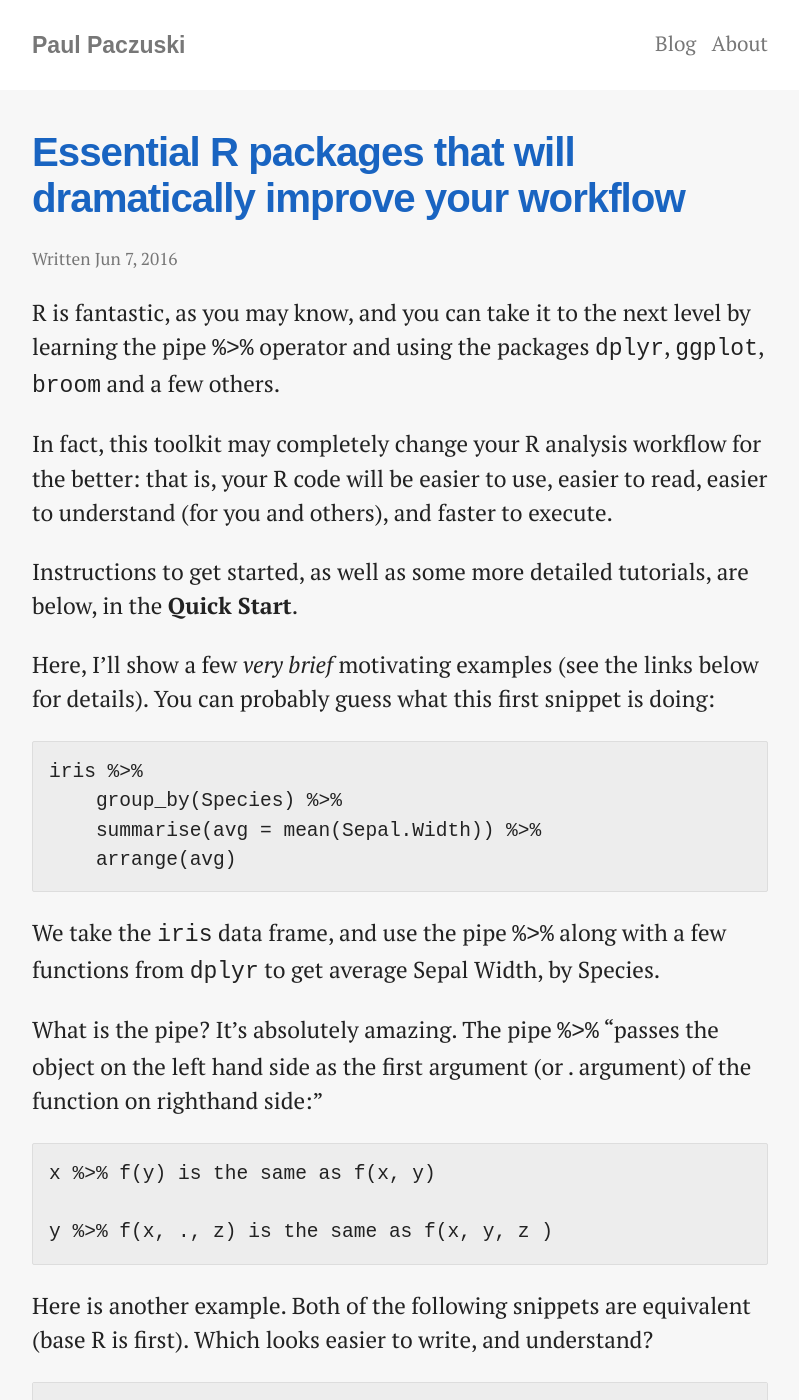
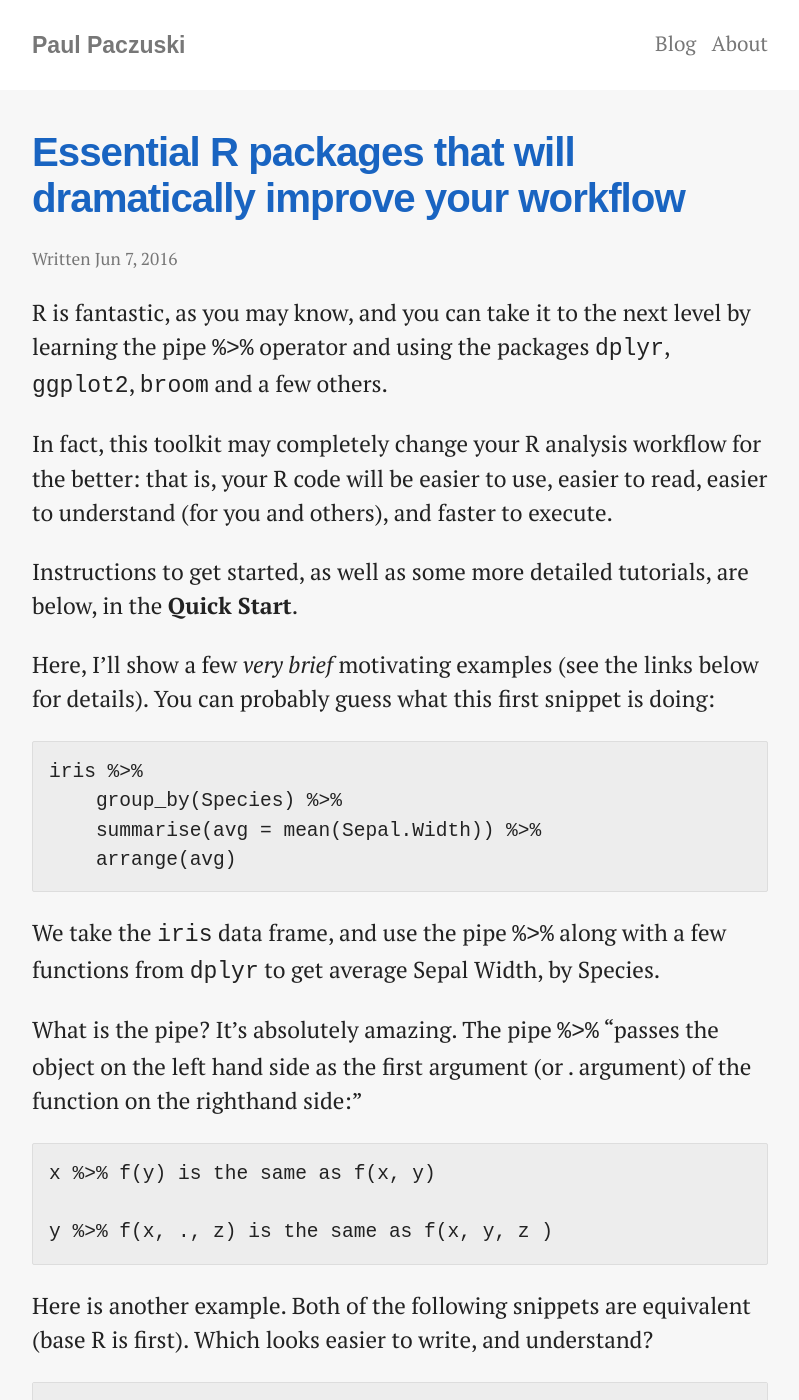
Before and after one commit to pavopax/pavopax.github.io, a Jekyll site: the page built from _posts/2016-06-07-a-new-R-workflow-with-dplyr.md, in a window 1280 px wide and 1400 px high. Shown: the whole window, without its empty margins (240-1039 px from the left). Built offline with Jekyll 4.4.1, drawn with Linux system fonts in a browser that asks for light colours; nearby versions of some CDN libraries; library files that are not in the unit come from our copies.

Commit message:
tweak the R post

```diff
--- a/_posts/2016-06-07-a-new-R-workflow-with-dplyr.md
+++ b/_posts/2016-06-07-a-new-R-workflow-with-dplyr.md
@@ -6,7 +6,7 @@ categories:
 ---
 
 R is fantastic, as you may know, and you can take it to the next level by
-learning the pipe `%>%` operator and using the packages `dplyr`, `ggplot`,
+learning the pipe `%>%` operator and using the packages `dplyr`, `ggplot2`,
 `broom` and a few others.
 
 In fact, this toolkit may completely change your R analysis workflow for the
@@ -29,7 +29,7 @@ functions from `dplyr` to get average Sepal Width, by Species.
 
 What is the pipe? It's absolutely amazing. The pipe `%>%` "passes the object on
 the left hand side as the first argument (or .  argument) of the function on
-righthand side:"
+the righthand side:"
 
 	x %>% f(y) is the same as f(x, y)
 
@@ -81,7 +81,7 @@ tool) may be less well-known.  Now is the time to finally embrace them all.
 These three resources should get you started quickly. Don't forget about #3:
 
 1. For a more detailed overview of `dplyr`, `magrittr` pipes, `tidyr` and
-`ggplot`, [click here for a post from ZevRoss.com](http://zevross.com/blog/2015/01/13/a-new-data-processing-workflow-for-r-dplyr-magrittr-tidyr-ggplot2/)
+`ggplot2`, [click here for a post from ZevRoss.com](http://zevross.com/blog/2015/01/13/a-new-data-processing-workflow-for-r-dplyr-magrittr-tidyr-ggplot2/)
 2. Then, to learn `broom` (with `dplyr`),
 [take a look at this vignette on CRAN](https://cran.r-project.org/web/packages/broom/vignettes/broom_and_dplyr.html)
 3. Finally, [print or save this `dplyr/tidyr` reference PDF from RStudio](https://www.rstudio.com/wp-content/uploads/2015/02/data-wrangling-cheatsheet.pdf)
```
